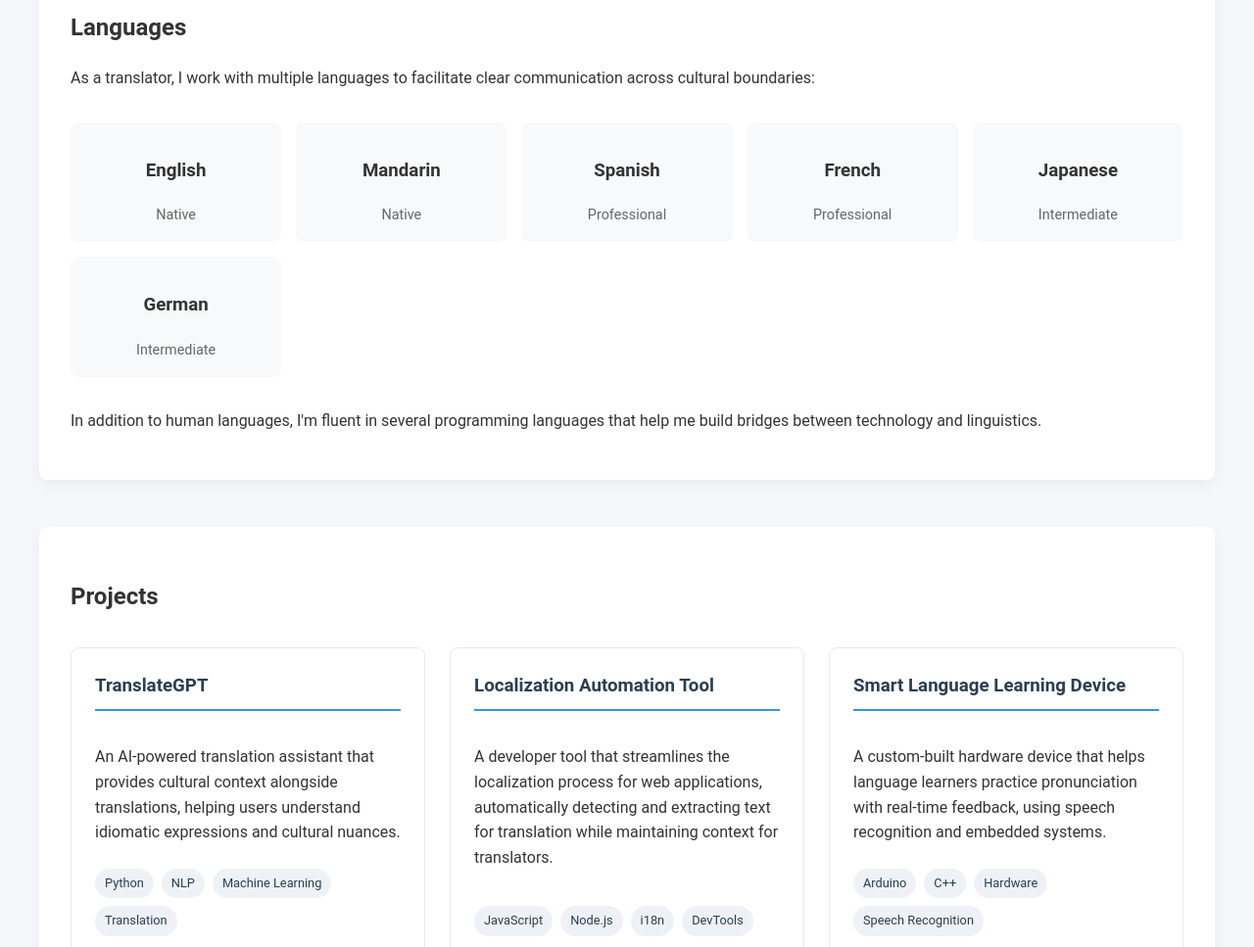
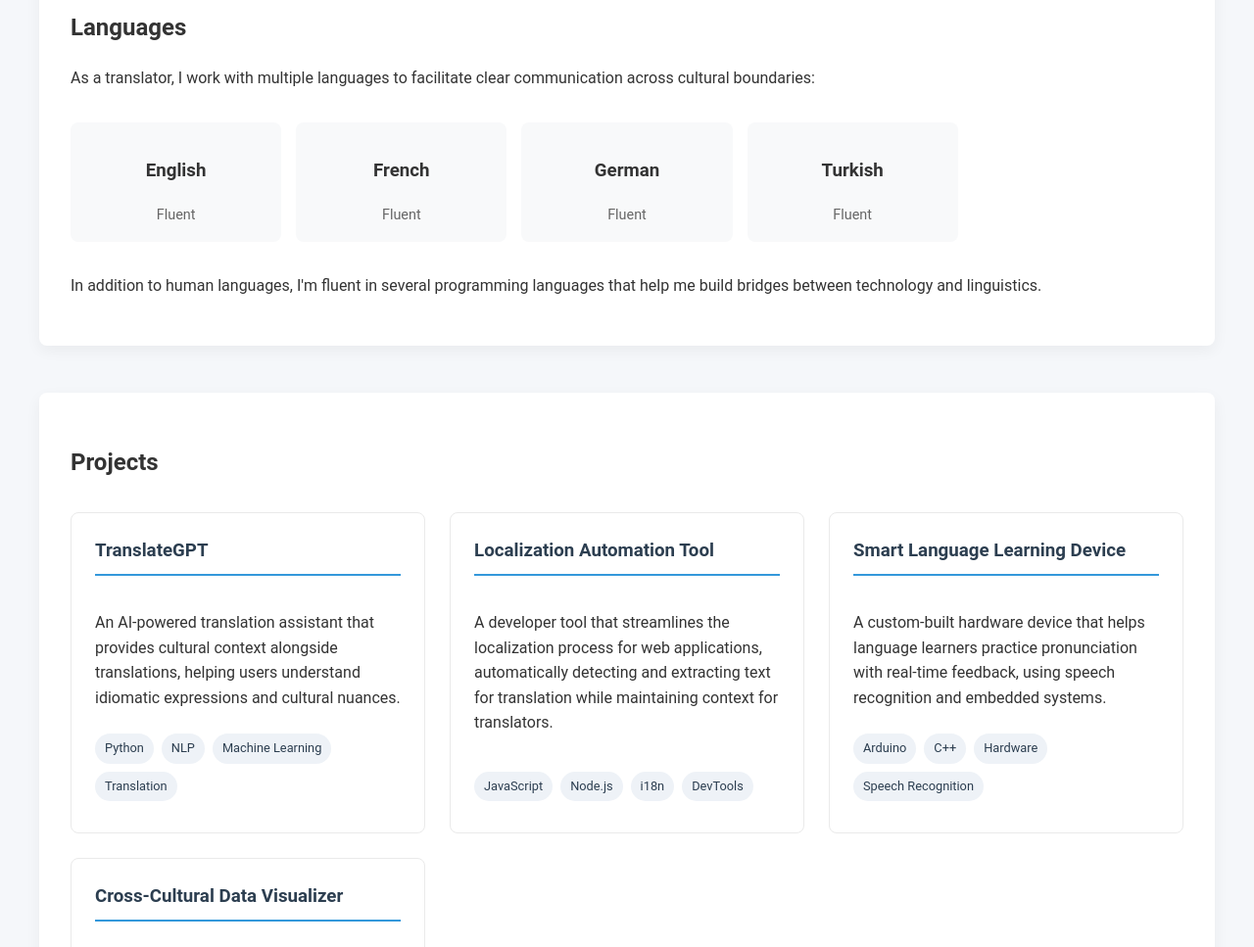
Before and after one commit to 4rtifex/4rtifex, a plain HTML site: page index.html in a window 1280 px wide. Shown: the part 1240-2207 px from the top of the page at 98% size. Drawn offline with Linux system fonts and the light colour scheme.

Commit message:
Update index.html to change the header title to "Artifex" and revise the language proficiency levels, reflecting a more accurate representation of skills. Adjust footer copyright to match the new title.

```diff
--- a/index.html
+++ b/index.html
@@ -335,7 +335,7 @@
 </head>
 <body>
     <header>
-        <h1>Alex Chen</h1>
+        <h1>Artifex</h1>
         <p>Translator • Developer • Tinkerer</p>
     </header>
 
@@ -372,27 +372,19 @@
             <div class="language-grid">
                 <div class="language-card">
                     <h3>English</h3>
-                    <div class="language-level">Native</div>
-                </div>
-                <div class="language-card">
-                    <h3>Mandarin</h3>
-                    <div class="language-level">Native</div>
-                </div>
-                <div class="language-card">
-                    <h3>Spanish</h3>
-                    <div class="language-level">Professional</div>
+                    <div class="language-level">Fluent</div>
                 </div>
                 <div class="language-card">
                     <h3>French</h3>
-                    <div class="language-level">Professional</div>
-                </div>
-                <div class="language-card">
-                    <h3>Japanese</h3>
-                    <div class="language-level">Intermediate</div>
+                    <div class="language-level">Fluent</div>
                 </div>
                 <div class="language-card">
                     <h3>German</h3>
-                    <div class="language-level">Intermediate</div>
+                    <div class="language-level">Fluent</div>
+                </div>
+                <div class="language-card">
+                    <h3>Turkish</h3>
+                    <div class="language-level">Fluent</div>
                 </div>
             </div>
 
@@ -526,7 +518,7 @@
     </div>
 
     <footer>
-        <p>&copy; <script>document.write(new Date().getFullYear())</script> Alex Chen. All rights reserved.</p>
+        <p>&copy; <script>document.write(new Date().getFullYear())</script> Artifex. All rights reserved.</p>
     </footer>
 
     <a href="#" class="scroll-to-top">
```
